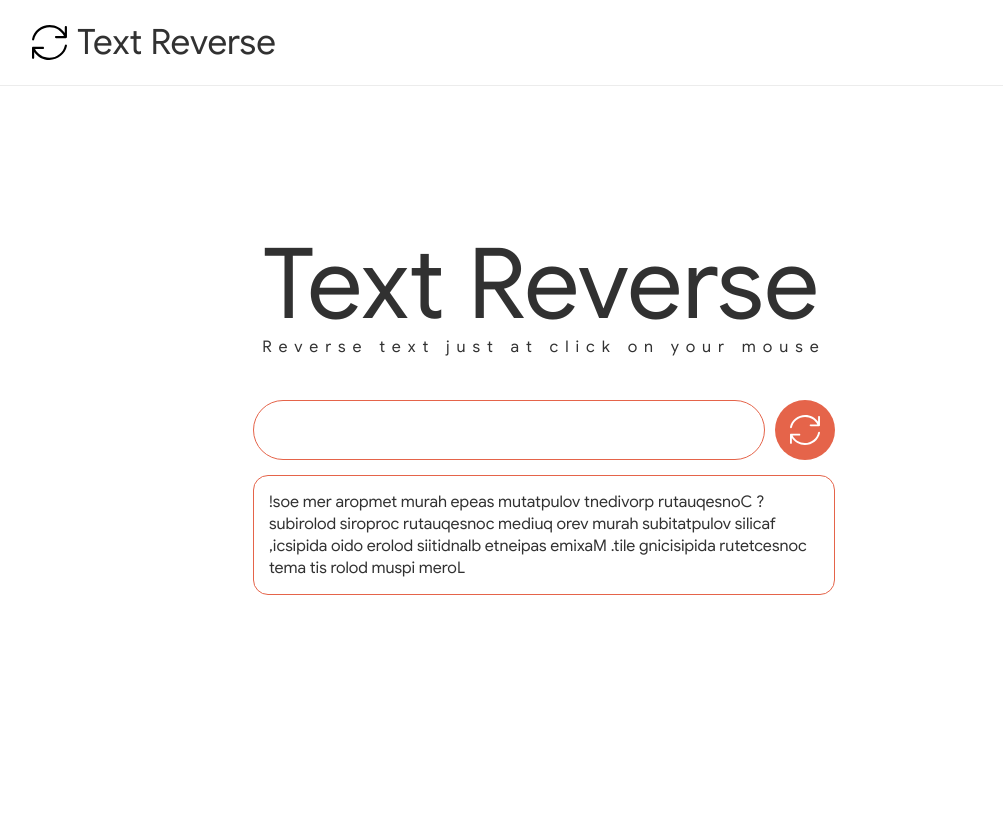
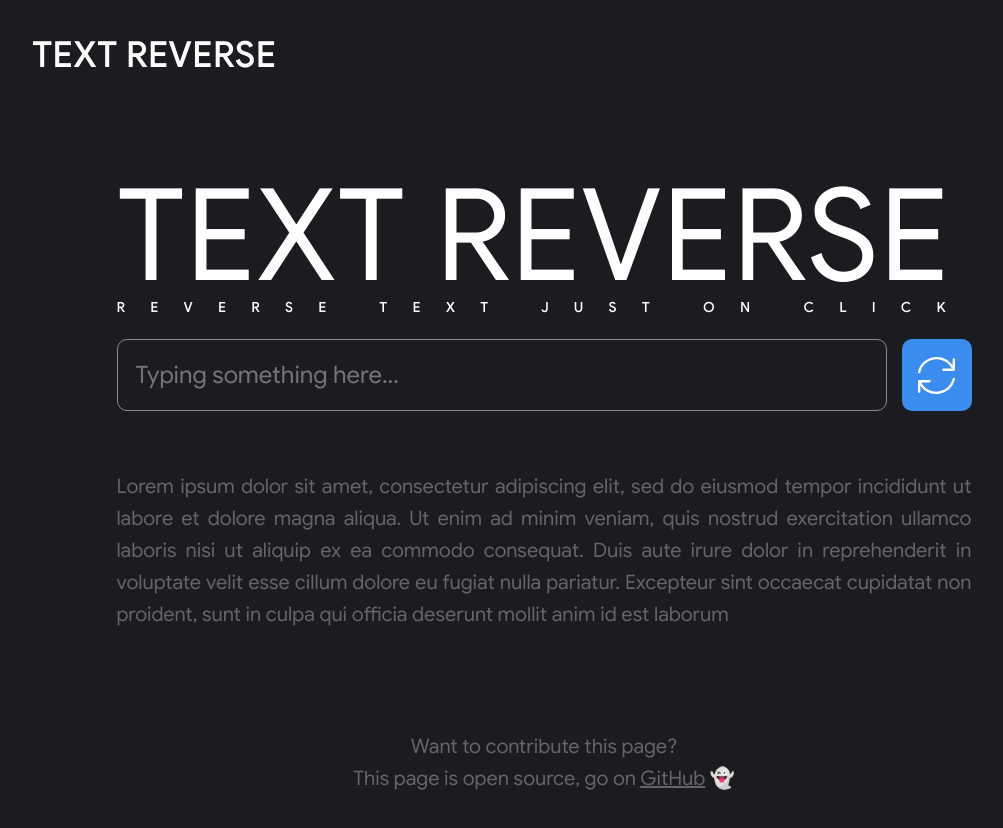
Before and after one commit to SecretLodge/word_reverse, a plain HTML site: page index.html in a window 1280 px wide. Shown: the whole page, without its empty margins (96-1099 px from the left). Drawn offline with Linux system fonts and the light colour scheme; files whose address does not match are found by name.

Commit message:
re make name of classes and design

```diff
--- a/index.html
+++ b/index.html
@@ -7,36 +7,31 @@
     <link rel="stylesheet" href="./styles/reset.css">
     <link rel="stylesheet" href="./styles/fonts.css">
     <link rel="stylesheet" href="./styles/styles.css">
-    <link rel="shortcut icon" href="./icons/logo.png" type="image/x-icon">
+    <link rel="shortcut icon" href="./icons/pending.svg" type="image/x-icon">
     <script src="./scripts/index.js" defer></script>
 </head>
 <body>
-    <div class="header">
-        <div class="wrapper">
-            <div class="logo">
-                <img src="./icons/pending.svg" alt="Logo of Text Reverse" class="img_logo">
-                <div class="text_logo">Text Reverse</div>
+    <div class="wrapper">
+        <div class="header">
+            <div class="header__logo">TEXT REVERSE</div>
+        </div>
+        <div class="body">
+            <div class="body__about">
+                <h1 class="body__name">TEXT REVERSE</h1>
+                <p class="body__description">REVERSE TEXT JUST ON CLICK</p>
+            </div>
+            <div class="body__form">
+                <form class="body__textarea">
+                    <input placeholder="Typing something here..." type="text" class="body__input-text">
+                    <button class="body__button-text">
+                        <img src="./icons/pending.svg" alt="reverse">
+                    </button>
+                </form>
+                <div class="body__result">Lorem ipsum dolor sit amet, consectetur adipiscing elit, sed do eiusmod tempor incididunt ut labore et dolore magna aliqua. Ut enim ad minim veniam, quis nostrud exercitation ullamco laboris nisi ut aliquip ex ea commodo consequat. Duis aute irure dolor in reprehenderit in voluptate velit esse cillum dolore eu fugiat nulla pariatur. Excepteur sint occaecat cupidatat non proident, sunt in culpa qui officia deserunt mollit anim id est laborum</div>
             </div>
         </div>
-    </div>
-    <div class="line"></div>
-    <div class="body">
-        <div class="wrapper">
-            <div class="work">
-                <div class="description">
-                    <h1>Text Reverse</h1>
-                    <p>Reverse text just at click on your mouse</p>
-                </div>
-                <div class="input">
-                    <input id="input" type="text" autocomplete="off">
-                    <button id="button">
-                        <img src="./icons/pending.svg" alt="pending">
-                    </button>
-                </div>
-                <div class="result">
-                    <p id="result">!soe mer aropmet murah epeas mutatpulov tnedivorp rutauqesnoC ?subirolod siroproc rutauqesnoc mediuq orev murah subitatpulov silicaf ,icsipida oido erolod siitidnalb etneipas emixaM .tile gnicisipida rutetcesnoc tema tis rolod muspi meroL</p>
-                </div>
-            </div>
+        <div class="footer">
+            <p class="footer__contribute">Want to contribute this page?<br/>This page is open source, go on <a target="_blank" href="https://github.com/SecretLodge/word_reverse">GitHub</a> 👻</p>
         </div>
     </div>
 </body>
--- a/scripts/index.js
+++ b/scripts/index.js
@@ -1,40 +1,31 @@
 /*
+    - БЭМ
+    - Адаптивный дизай
+    - Семантическая верстка
     - Анимация медленного появления при обновлении страницы
-    - Максимально ограничение 200 символов
-        - Pending
-        - Success
-        - Error
-    - lazy load
-    - Сделать фильтр на HTML символы
-    - Переключение на светлую и темную тему
-    - Переключение языков
-    - Автоматическое копирование в буфер обмена и всплывающее модальное окно которое об это мообщает
 */
 const result = document.getElementById('result')
 const button = document.getElementById('button')
 const input = document.getElementById('input')
 
-const longRuntimeSimulation = (seconds) => {
-    return new Promise((resolve) => [
+const SECONDS_OF_DELAY = 1;
+
+const delaySimulation = (seconds) => {
+    return new Promise((resolve) => {
         setTimeout(() => {
             resolve(true)
         }, seconds * 1000)
-    ])
+    })
 }
 
 const reverseWord = async ({ code }) => {
     if(code && code === 'Enter' || !code) {
         button.classList.add('pending')
+        await delaySimulation(SECONDS_OF_DELAY)
 
-        const text = input.value.split('')
-
-        await longRuntimeSimulation(2)
-
-        if(text.length > 1000) {
-            // Границы поля ввода граснеют и всплывает подсказка, что максимальное кол-во символов это 1000
-        }
-        else {
-            result.textContent = text
+        if(input.value.length !== 0) {
+            result.textContent = input.value
+                .split('')
                 .reverse()
                 .join('')
         }
--- a/styles/styles.css
+++ b/styles/styles.css
@@ -1,119 +1,91 @@
-* {
+:root {
+    --black-color: #1B1C20;
+    --blue-color: #3A8DEF;
+    --white-color: #fff;
+    --white-color-50: #8D8D8F;
+    --white-color-30: #646567;
+}
+
+body {
+    background-color: var(--black-color);
     font-family: 'Google Sans';
-    color: #000000ce;
+    color: var(--white-color)
 }
 
 .wrapper {
     max-width: 1024px;
     margin: 0 auto;
 }
+.header {
 
-.header {
-    margin: 25px 0
+}
+.header__logo {
+    margin: 37px 0;
+    font-weight: 500;
+    font-size: 36px;
+}
+.body {
+    max-width: 855px;
+    margin: 100px auto 0 auto;
+}
+.body__about {
+
+}
+.body__name {
+    font-size: 128px;
+}
+.body__description {
+    font-weight: 500;
+    font-size: 14px;
+    letter-spacing: 1.8em;
+}
+.body__form {
+    margin-top: 24px;
+}
+.body__textarea {
+    display: flex;
+    gap: 15px;
+}
+.body__input-text {
+    flex: 1;
+    font-size: 24px;
+    padding: 20px 18px;
+    background-color: var(--black-color);
+    border: solid 0.5px var(--white-color-50);
+    border-radius: 10px;
+    color: var(--white-color-30)
+}
+.body__button-text {
+    padding: 16.5px 16.5px;
+    background-color: var(--blue-color);
+    border-radius: 10px;
+}
+.body__button-text img {
+    height: 37px;
+    filter: invert(100%);
+}
+.body__result {
+    font-weight: 400;
+    font-size: 20px;
+    line-height: 160%;
+    text-align: justify;
+    color: var(--white-color-30);
+    margin-top: 60px;
+    height: 160px;
+}
+.footer {
+    text-align: center;
+    margin-top: 100px;
+}
+.footer__contribute {
+    color: var(--white-color-30);
+    margin: 37px 0;
+    font-weight: 400;
+    font-size: 20px;
+    line-height: 160%;
 }
 
-.logo {
-    display: flex;
-    align-items: center;
+.footer__contribute a {
+    color: var(--white-color-30);
+    text-decoration: underline;
 }
-
-.img_logo {
-    height: 35px;
-    animation-name: rotation;
-    animation-duration: 5s;
-    animation-iteration-count: infinite;
-    animation-timing-function: linear;
-}
-
-@keyframes rotation {
-    0% {
-        transform:rotate(0deg);
-    }
-    100% {
-        transform:rotate(360deg);
-    }
-}
-
-.text_logo {
-    margin-left: 10px;
-    font-size: 35px;
-    font-weight: 200;
-}
-
-.line {
-    height: 1px;
-    width: 100%;
-    background-color: rgba(185, 185, 185, 0.266);
-}
-
-.work {
-    display: flex;
-    flex-direction: column;
-    align-items: center;
-    max-width: 582px;
-    margin: 150px auto 0 auto;
-}
-
-.description h1 {
-    font-size: 98px;
-}
-
-.description p {
-    margin-top: 5px;
-    letter-spacing: 7px;
-}
-
-.input {
-    display: flex;
-    width: 100%;
-    gap: 10px;
-    margin-top: 45px;
-}
-
-.input input {
-    flex: 1;
-    border: solid 1px #e5644a;;
-    padding-left: 15px;
-    border-radius: 40px;
-    font-size: 24px;
-}
-
-.input button {
-    height: 60px;
-    width: 60px;
-    border-radius: 40px;
-    background-color: #e5644a;
-}
-
-.input img {
-    filter: invert(100%);
-    height: 30px;
-}
-
-.pending {
-    animation-duration: 1s;
-    animation-timing-function: linear;
-    animation-name: pending;
-    animation-iteration-count: infinite;
-}
-
-@keyframes pending {
-    0% {
-        transform: rotate(0deg);
-    }
-    100% {
-        transform: rotate(360deg);
-    }
-}
-
-.result {
-    margin-top: 15px;
-    border: solid 1px #e5644a;;
-    border-radius: 15px;
-    width: 100%;
-}
-
-.result p {
-    line-height: 22px;
-    padding: 15px;
-}
```
Also changed, not shown: 4 other files.
